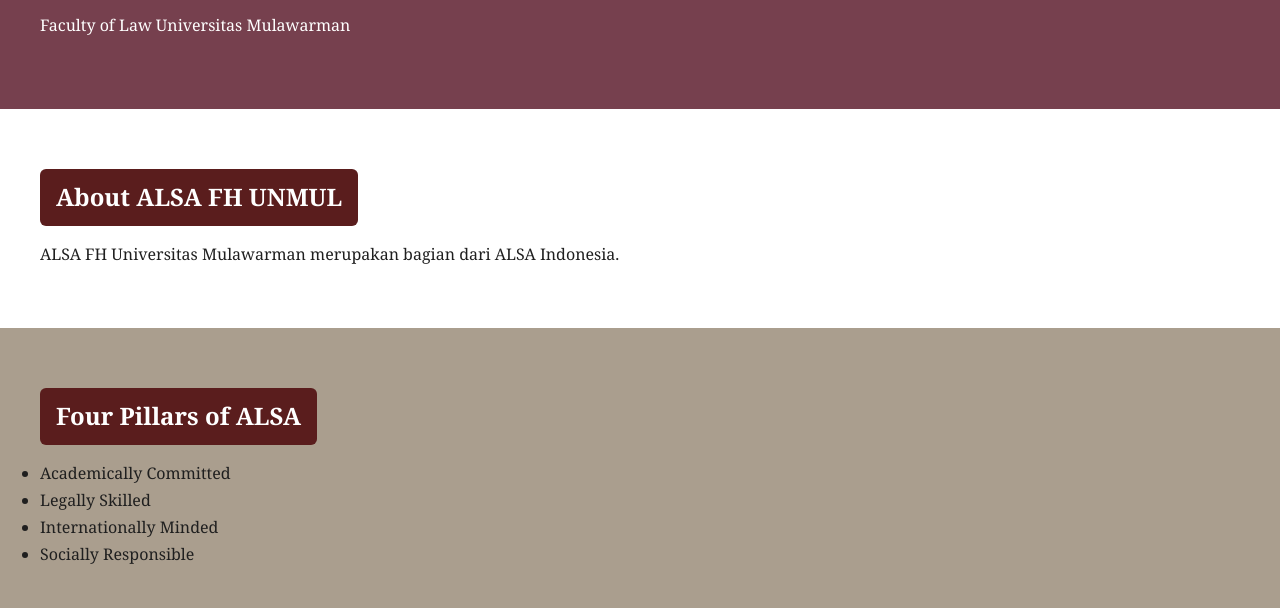
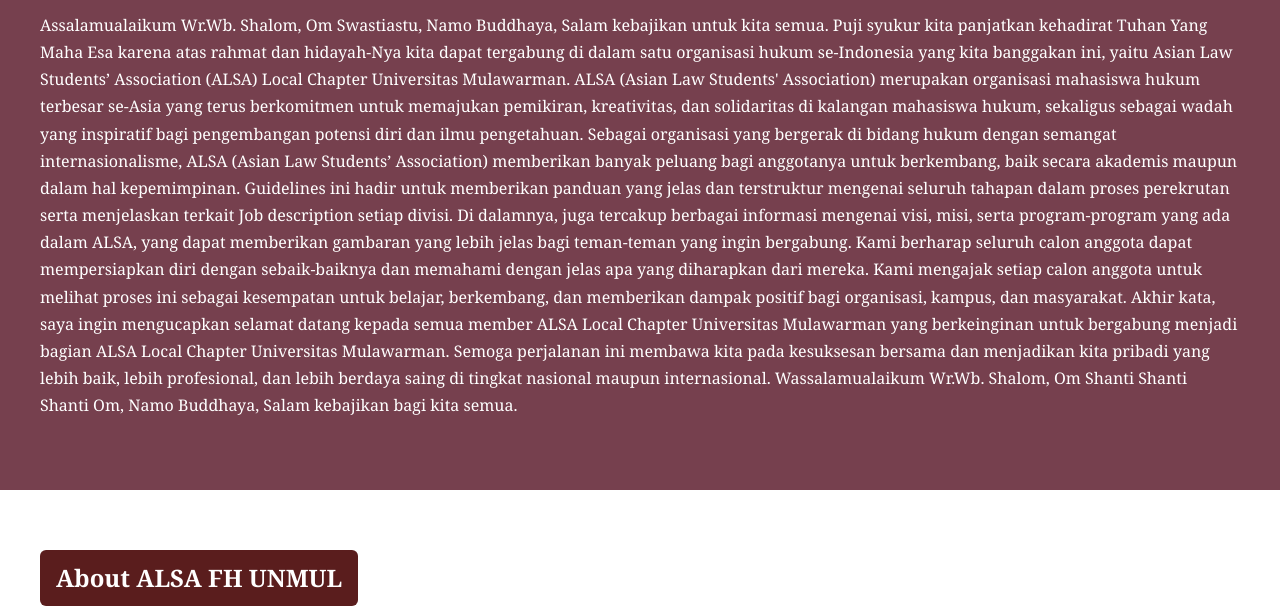
Before and after one commit to alsafhunmul/alsafhunmul.github.io, a plain HTML site: page index.html in a window 1280 px wide. Shown: the part 194-802 px from the top of the page. Drawn offline with Linux system fonts and the light colour scheme.

Commit message:
Update index.html

```diff
--- a/index.html
+++ b/index.html
@@ -12,7 +12,19 @@
 <li><a href="contact.html">Contact</a></li>
 </ul></nav>
 </header>
-<header><h2>Asian Law Students’ Association</h2><p>Faculty of Law Universitas Mulawarman</p></header>
+<header><h2>Asian Law Students’ Association</h2><p>Assalamualaikum Wr.Wb.
+Shalom,
+Om Swastiastu,
+Namo Buddhaya,
+Salam kebajikan untuk kita semua.
+Puji syukur kita panjatkan kehadirat Tuhan Yang Maha Esa karena atas rahmat dan hidayah-Nya kita dapat tergabung di dalam satu organisasi hukum se-Indonesia yang kita banggakan ini, yaitu Asian Law Students’ Association (ALSA) Local Chapter Universitas Mulawarman. ALSA (Asian Law Students' Association) merupakan organisasi mahasiswa hukum terbesar se-Asia yang terus berkomitmen untuk memajukan pemikiran, kreativitas, dan solidaritas di kalangan mahasiswa hukum, sekaligus sebagai wadah yang inspiratif bagi pengembangan potensi diri dan ilmu pengetahuan.
+Sebagai organisasi yang bergerak di bidang hukum dengan semangat internasionalisme, ALSA (Asian Law Students’ Association) memberikan banyak peluang bagi anggotanya untuk berkembang, baik secara akademis maupun dalam hal kepemimpinan. Guidelines ini hadir untuk memberikan panduan yang jelas dan terstruktur mengenai seluruh tahapan dalam proses perekrutan serta menjelaskan terkait Job description setiap divisi. Di dalamnya, juga tercakup berbagai informasi mengenai visi, misi, serta program-program yang ada dalam ALSA, yang dapat memberikan gambaran yang lebih jelas bagi teman-teman yang ingin bergabung.
+Kami berharap seluruh calon anggota dapat mempersiapkan diri dengan sebaik-baiknya dan memahami dengan jelas apa yang diharapkan dari mereka. Kami mengajak setiap calon anggota untuk melihat proses ini sebagai kesempatan untuk belajar, berkembang, dan memberikan dampak positif bagi organisasi, kampus, dan masyarakat. Akhir kata, saya ingin mengucapkan selamat datang kepada semua member ALSA Local Chapter Universitas Mulawarman yang berkeinginan untuk bergabung menjadi bagian ALSA Local Chapter Universitas Mulawarman. Semoga perjalanan ini membawa kita pada kesuksesan bersama dan menjadikan kita pribadi yang lebih baik, lebih profesional, dan lebih berdaya saing di tingkat nasional maupun internasional.
+Wassalamualaikum Wr.Wb.
+Shalom,
+Om Shanti Shanti Shanti Om,
+Namo Buddhaya,
+Salam kebajikan bagi kita semua.</p></header>
 <section><h2>About ALSA FH UNMUL</h2><p>ALSA FH Universitas Mulawarman merupakan bagian dari ALSA Indonesia.</p></section>
 <section><h2>Four Pillars of ALSA</h2><ul>
 <li>Academically Committed</li><li>Legally Skilled</li><li>Internationally Minded</li><li>Socially Responsible</li>
```
